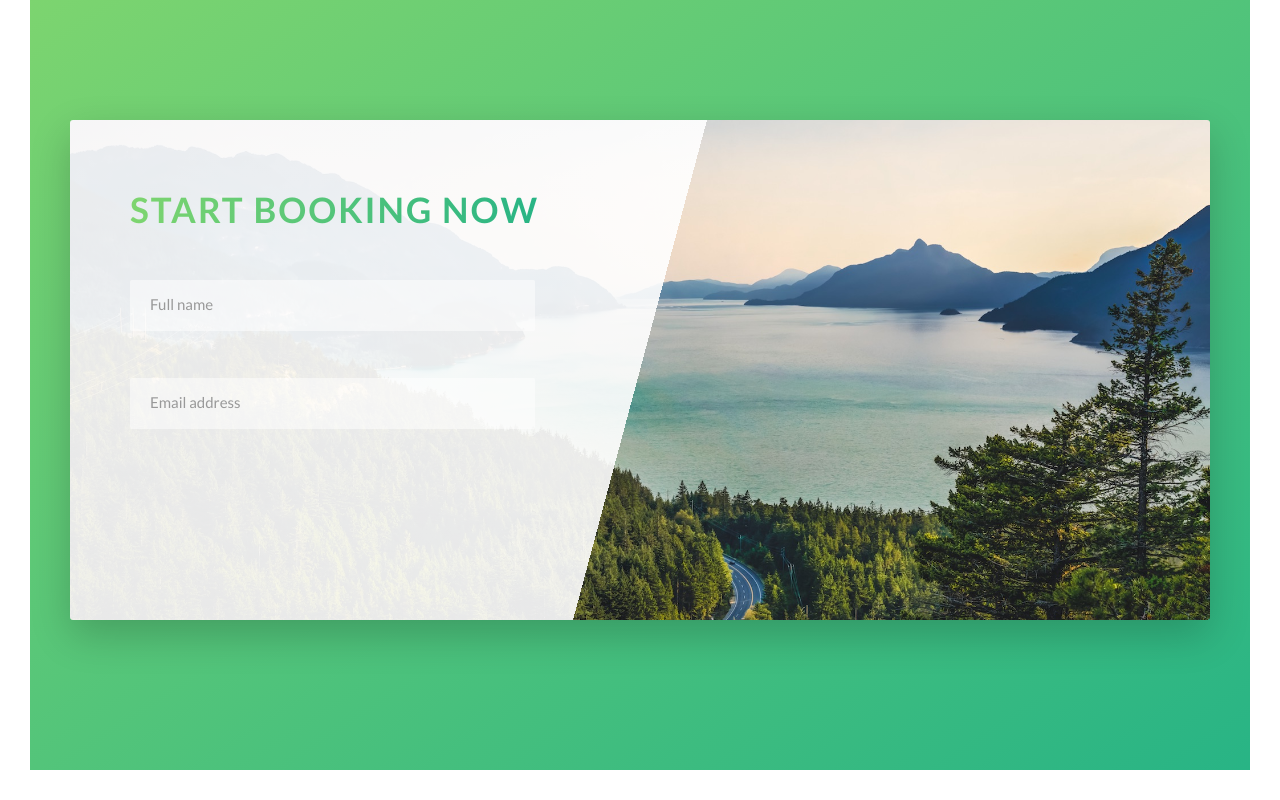
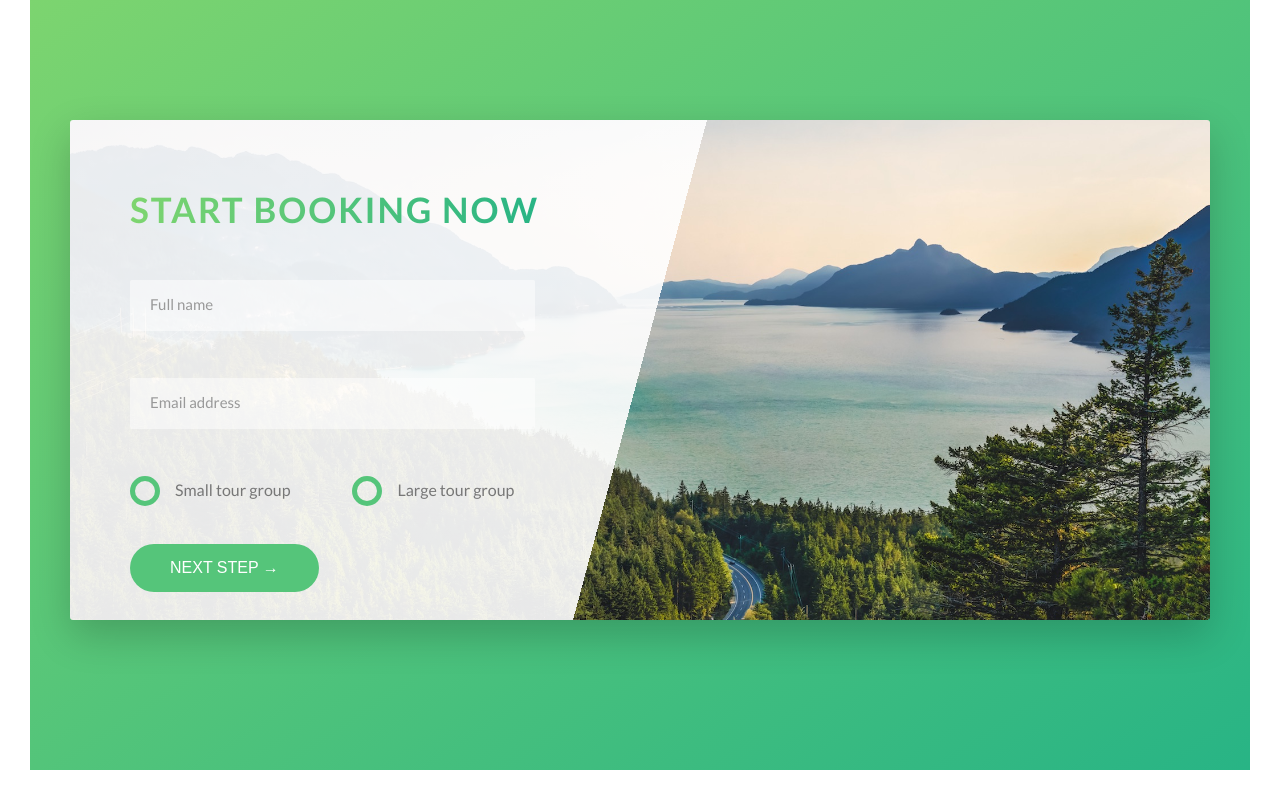
Before and after one commit to eneskiris/Natours, a website: page index.html in a window 1280 px wide. Shown: the part 4473-5273 px from the top of the page. Drawn offline with Linux system fonts and the light colour scheme.

Commit message:
Building the Booking Section - Part 3

```diff
--- a/index.html
+++ b/index.html
@@ -340,6 +340,38 @@
                   />
                   <label for="email" class="form__label">Email address</label>
                 </div>
+
+                <div class="form__group u-margin-bottom-medium">
+                  <div class="form__radio-group">
+                    <input
+                      type="radio"
+                      class="form__radio-input"
+                      id="small"
+                      name="size"
+                    />
+                    <label for="small" class="form__radio-label">
+                      <span class="form__radio-button"></span>
+                      Small tour group</label
+                    >
+                  </div>
+
+                  <div class="form__radio-group">
+                    <input
+                      type="radio"
+                      class="form__radio-input"
+                      id="large"
+                      name="size"
+                    />
+                    <label for="large" class="form__radio-label">
+                      <span class="form__radio-button"></span>
+                      Large tour group</label
+                    >
+                  </div>
+                </div>
+
+                <div class="form__group">
+                  <button class="btn btn--green">Next step &rarr;</button>
+                </div>
               </form>
             </div>
           </div>
--- a/sass/base/_utilities.scss
+++ b/sass/base/_utilities.scss
@@ -1,20 +1,20 @@
 .u-center-text {
-  text-align: center;
+  text-align: center !important;
 }
 
 .u-margin-bottom-small {
-  margin-bottom: 1.5rem;
+  margin-bottom: 1.5rem !important;
 }
 .u-margin-bottom-medium {
-  margin-bottom: 4rem;
+  margin-bottom: 4rem !important;
 }
 .u-margin-bottom-big {
-  margin-bottom: 8rem;
+  margin-bottom: 8rem !important;
 }
 
 .u-margin-top-big {
-  margin-top: 8rem;
+  margin-top: 8rem !important;
 }
 .u-margin-top-huge {
-  margin-top: 10rem;
+  margin-top: 10rem !important;
 }
--- a/sass/components/_button.scss
+++ b/sass/components/_button.scss
@@ -1,4 +1,5 @@
 .btn {
+  &,
   &:link,
   &:visited {
     text-transform: uppercase;
@@ -9,6 +10,9 @@
     transition: all 0.2s;
     position: relative;
     font-size: $default-font-size;
+
+    border: none;
+    cursor: pointer;
   }
 
   &:hover {
@@ -21,7 +25,9 @@
     }
   }
 
-  &:active {
+  &:active,
+  &:focus {
+    outline: none;
     transform: translateY(-1px);
     box-shadow: 0 5px 10px rgba($color-black, 0.2);
   }
--- a/sass/components/_form.scss
+++ b/sass/components/_form.scss
@@ -14,6 +14,7 @@
     border-bottom: 3px solid transparent;
     width: 90%;
     display: block;
+    transition: all 0.3s;
 
     &:focus {
       outline: none;
@@ -44,4 +45,50 @@
     visibility: hidden;
     transform: translateY(-4rem);
   }
+
+  &__radio-group {
+    width: 49%;
+    display: inline-block;
+  }
+
+  &__radio-input {
+    display: none;
+  }
+
+  &__radio-label {
+    font-size: $default-font-size;
+    cursor: pointer;
+    position: relative;
+    padding-left: 4.5rem;
+  }
+
+  &__radio-button {
+    height: 3rem;
+    width: 3rem;
+    border: 5px solid $color-primary;
+    border-radius: 50%;
+    display: inline-block;
+    position: absolute;
+    left: 0;
+    top: -0.4rem;
+
+    &::after {
+      content: "";
+      display: block;
+      height: 1.3rem;
+      width: 1.3rem;
+      border-radius: 50%;
+      position: absolute;
+      top: 50%;
+      left: 50%;
+      transform: translate(-50%, -50%);
+      background-color: $color-primary;
+      opacity: 0;
+      transition: opacity 0.2s;
+    }
+  }
+
+  &__radio-input:checked ~ &__radio-label &__radio-button::after {
+    opacity: 1;
+  }
 }
```
Also changed, not shown: css/style.css.
